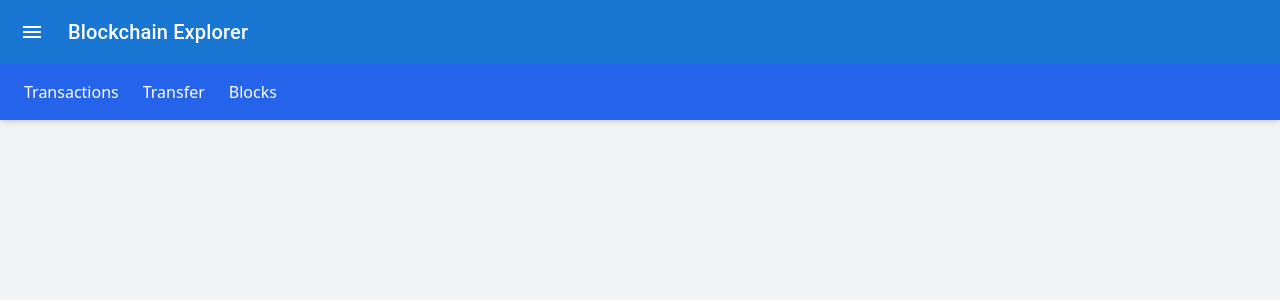
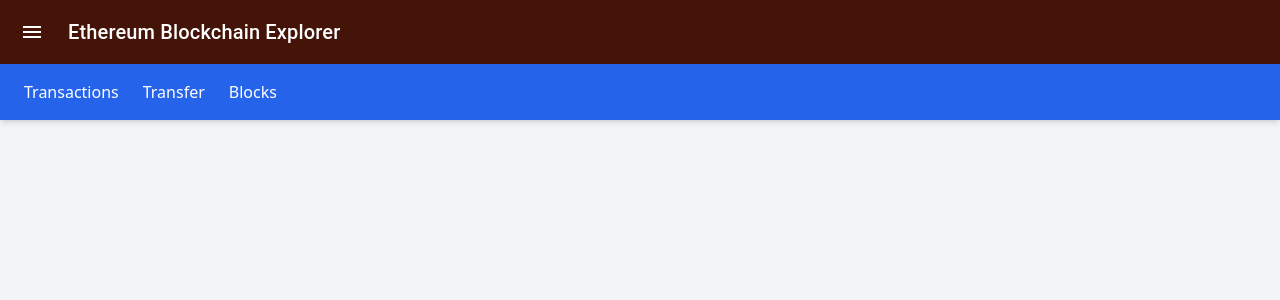
Before and after one commit to PrayagTandon/Front-End, a React (Vite) app in the folder ethereum-blockchain-explorer/: page / in a window 1280 px wide. Shown: the top 300 px of the page. Built offline with nearby package versions, Linux system fonts and the light colour scheme.

Commit message:
FInalising on the style

```diff
--- a/ethereum-blockchain-explorer/src/components/Navbar.jsx
+++ b/ethereum-blockchain-explorer/src/components/Navbar.jsx
@@ -4,13 +4,13 @@ import MenuIcon from '@mui/icons-material/Menu';
 
 const Navbar = () => {
     return (
-        <AppBar position="static" className="bg-black">
+        <AppBar position="static" sx={{ backgroundColor: 'rgb(67 20 7)' }}>
             <Toolbar>
                 <IconButton edge="start" color="inherit" aria-label="menu" sx={{ mr: 2 }}>
                     <MenuIcon />
                 </IconButton>
                 <Typography variant="h6" component="div" sx={{ flexGrow: 1 }}>
-                    Blockchain Explorer
+                    Ethereum Blockchain Explorer
                 </Typography>
             </Toolbar>
         </AppBar>
```
